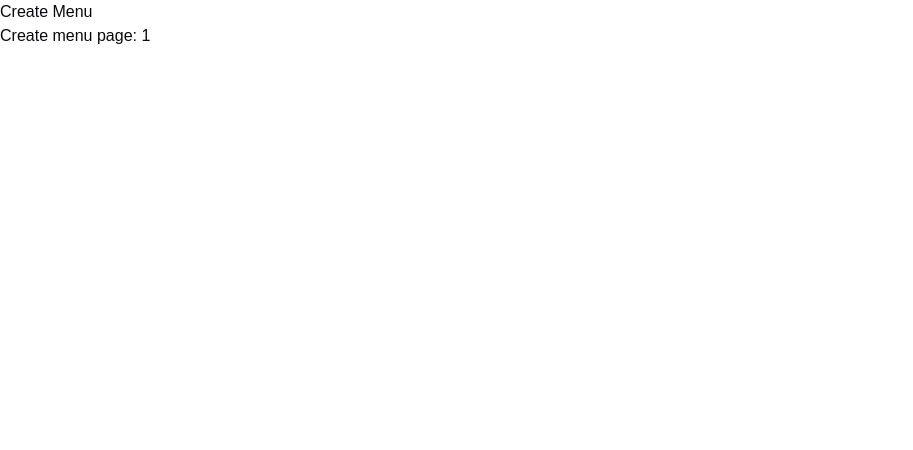
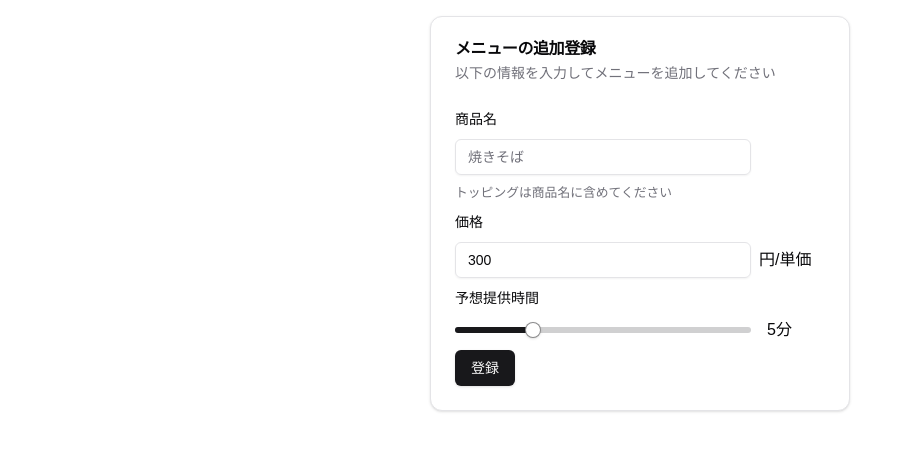
Before and after one commit to inukaki/MachikenNumber, a Next.js app in the folder frontend/: page /shop/1/createMenu in a window 1280 px wide. Shown: the top 450 px of the page, without its empty margins (0-913 px from the left). Built offline with nearby package versions, Linux system fonts and the light colour scheme.

Commit message:
createMenuページの作成(新規追加のみ)

```diff
--- a/frontend/package.json
+++ b/frontend/package.json
@@ -12,6 +12,7 @@
     "@hookform/resolvers": "^3.9.1",
     "@radix-ui/react-dialog": "^1.1.2",
     "@radix-ui/react-label": "^2.1.0",
+    "@radix-ui/react-slider": "^1.2.1",
     "@radix-ui/react-slot": "^1.1.0",
     "class-variance-authority": "^0.7.1",
     "clsx": "^2.1.1",
--- a/frontend/src/app/shop/[id]/createMenu/page.tsx
+++ b/frontend/src/app/shop/[id]/createMenu/page.tsx
@@ -1,9 +1,141 @@
-export default async function CreateMenu({ params }: { params: Promise<{ id: string }> }) {
-    const id = (await params).id;
+'use client';
+
+import { Button } from '@/components/ui/button';
+import { Card, CardContent, CardDescription, CardHeader, CardTitle } from '@/components/ui/card';
+import {
+    FormField,
+    FormItem,
+    FormLabel,
+    FormDescription,
+    FormMessage,
+    Form,
+    FormControl,
+} from '@/components/ui/form';
+import { Input } from '@/components/ui/input';
+import { Slider } from '@/components/ui/slider';
+import { cn } from '@/lib/utils';
+import { zodResolver } from '@hookform/resolvers/zod';
+import { useParams } from 'next/navigation';
+import { useState } from 'react';
+import { useForm } from 'react-hook-form';
+import { z } from 'zod';
+
+const FormSchema = z.object({
+    name: z.string().min(2, {
+        message: '商品名は2文字以上で入力してください',
+    }),
+    price: z.number().min(0, {
+        message: '価格は0以上で入力してください',
+    }),
+    time: z.number().min(1, {
+        message: '提供時間は1以上で入力してください',
+    }),
+});
+
+export default function CreateMenu() {
+    const [sliderValue, setSliderValue] = useState(5);
+    const { id } = useParams();
+    const form = useForm<z.infer<typeof FormSchema>>({
+        resolver: zodResolver(FormSchema),
+        defaultValues: {
+            name: '',
+            price: 300,
+            time: 5,
+        },
+    });
+
+    async function onSubmit(data: z.infer<typeof FormSchema>) {
+        try {
+            const res = await fetch(`/api/shop/${id}/menu`, {
+                method: 'POST',
+                headers: {
+                    'Content-Type': 'application/json',
+                },
+                body: JSON.stringify({ ...data, shopId: id }),
+            });
+        } catch (error) {
+            console.error(error);
+        }
+    }
+
     return (
-        <>
-            <h1>Create Menu</h1>
-            <p>Create menu page: {id}</p>
-        </>
+        <div className="flex h-full items-center justify-center p-4">
+            <Card className="w-[420px]">
+                <CardHeader>
+                    <CardTitle>メニューの追加登録</CardTitle>
+                    <CardDescription>
+                        以下の情報を入力してメニューを追加してください
+                    </CardDescription>
+                </CardHeader>
+                <CardContent>
+                    <Form {...form}>
+                        <form onSubmit={form.handleSubmit(onSubmit)} className="space-y-2">
+                            <FormField
+                                control={form.control}
+                                name="name"
+                                render={({ field }) => (
+                                    <FormItem>
+                                        <FormLabel>商品名</FormLabel>
+                                        <FormControl>
+                                            <Input
+                                                className="w-4/5"
+                                                placeholder="焼きそば"
+                                                {...field}
+                                            />
+                                        </FormControl>
+                                        <FormDescription>
+                                            トッピングは商品名に含めてください
+                                        </FormDescription>
+                                        <FormMessage />
+                                    </FormItem>
+                                )}
+                            />
+                            <FormField
+                                control={form.control}
+                                name="price"
+                                render={({ field }) => (
+                                    <FormItem>
+                                        <FormLabel>価格</FormLabel>
+                                        <FormControl>
+                                            <div className="flex items-center space-x-2">
+                                                <Input className="w-4/5" type="number" {...field} />
+                                                <span>円/単価</span>
+                                            </div>
+                                        </FormControl>
+                                        <FormMessage />
+                                    </FormItem>
+                                )}
+                            />
+                            <FormField
+                                control={form.control}
+                                name="time"
+                                render={({ field }) => (
+                                    <FormItem>
+                                        <FormLabel>予想提供時間</FormLabel>
+                                        <FormControl>
+                                            <div className="flex items-center space-x-4">
+                                                <Slider
+                                                    defaultValue={[field.value]}
+                                                    max={20}
+                                                    step={1}
+                                                    className={cn('w-[80%]')}
+                                                    onValueChange={(value) => {
+                                                        field.onChange(value[0]);
+                                                        setSliderValue(value[0]);
+                                                    }}
+                                                />
+                                                <span>{sliderValue}分</span>
+                                            </div>
+                                        </FormControl>
+                                        <FormMessage />
+                                    </FormItem>
+                                )}
+                            />
+                            <Button type="submit">登録</Button>
+                        </form>
+                    </Form>
+                </CardContent>
+            </Card>
+        </div>
     );
 }
--- /dev/null
+++ b/frontend/src/components/ui/slider.tsx
@@ -0,0 +1,28 @@
+"use client"
+
+import * as React from "react"
+import * as SliderPrimitive from "@radix-ui/react-slider"
+
+import { cn } from "@/lib/utils"
+
+const Slider = React.forwardRef<
+  React.ElementRef<typeof SliderPrimitive.Root>,
+  React.ComponentPropsWithoutRef<typeof SliderPrimitive.Root>
+>(({ className, ...props }, ref) => (
+  <SliderPrimitive.Root
+    ref={ref}
+    className={cn(
+      "relative flex w-full touch-none select-none items-center",
+      className
+    )}
+    {...props}
+  >
+    <SliderPrimitive.Track className="relative h-1.5 w-full grow overflow-hidden rounded-full bg-primary/20">
+      <SliderPrimitive.Range className="absolute h-full bg-primary" />
+    </SliderPrimitive.Track>
+    <SliderPrimitive.Thumb className="block h-4 w-4 rounded-full border border-primary/50 bg-background shadow transition-colors focus-visible:outline-none focus-visible:ring-1 focus-visible:ring-ring disabled:pointer-events-none disabled:opacity-50" />
+  </SliderPrimitive.Root>
+))
+Slider.displayName = SliderPrimitive.Root.displayName
+
+export { Slider }
```
Also changed, not shown: 1 other file (tests, documents, lock files or other folders).
